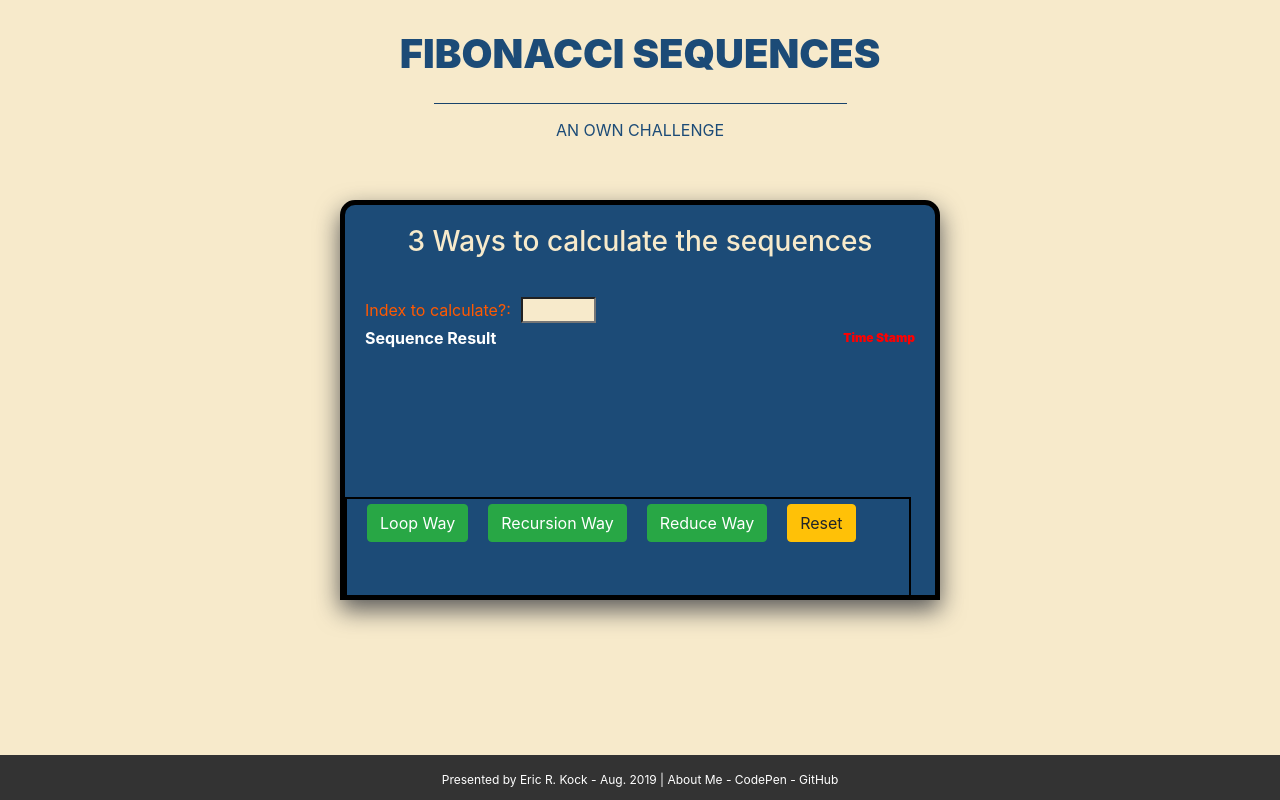
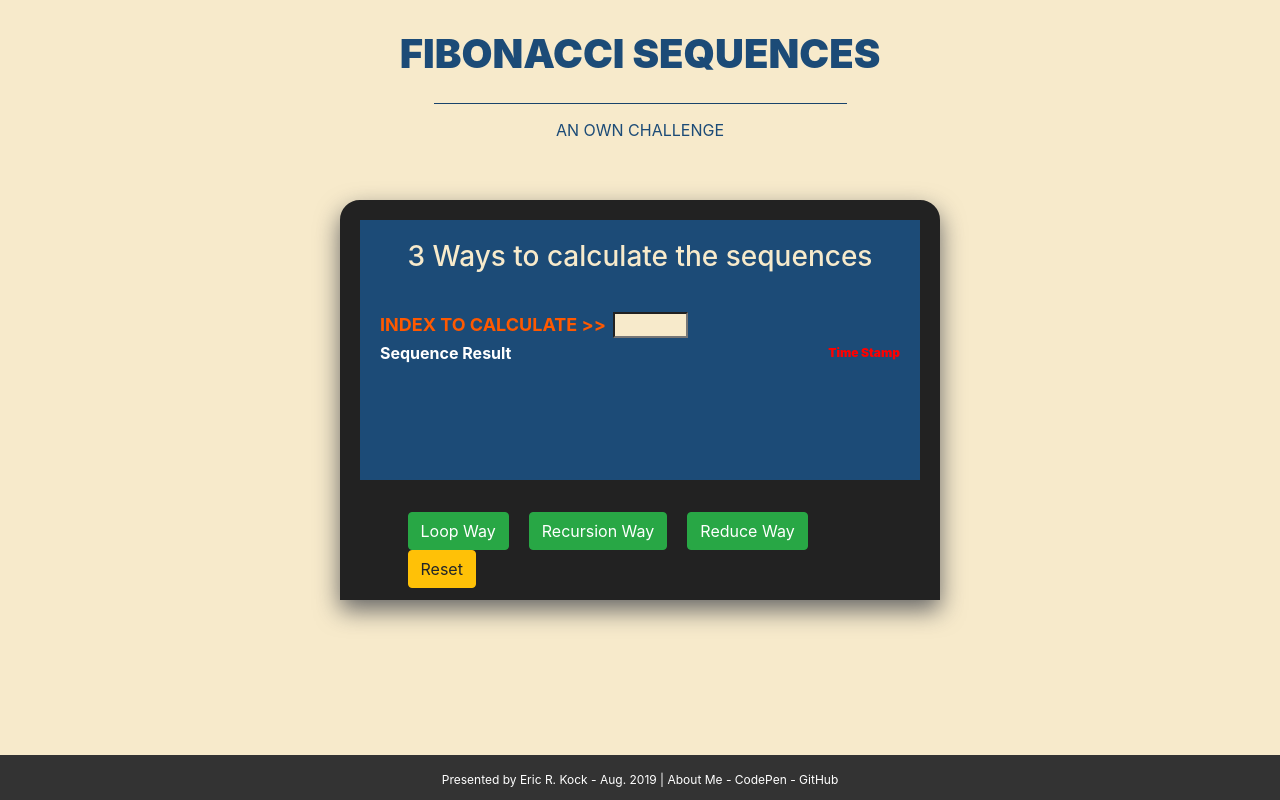
Before and after one commit to ericrkock/Fibonacci-Sequences, a React (Create React App) app in the folder fibonacci/: page / in a window 1280 px wide. Built offline with nearby package versions, Linux system fonts and the light colour scheme.

Commit message:
Components updates

```diff
--- a/fibonacci/src/components/CalcButtons.js
+++ b/fibonacci/src/components/CalcButtons.js
@@ -1,6 +1,6 @@
 import React from 'react';
 import Button from 'react-bootstrap/Button';
-//import FiboLoop from "./FiboLoop";
+import Display from './Display';
 
 class CalcButtons extends React.Component {
    wayLoop(index) {
@@ -15,13 +15,16 @@ class CalcButtons extends React.Component {
           fiboFirst = fiboPrev;
           fiboPrev = fiboNew;
       }
-      console.log("Calculation: ", fiboNew);
-      return fiboNew;
+      //this.setState({ result: fiboNew});
+      //console.log("Calculation: ", fiboNew);
+      //return this.result;
 
    }
 
-   wayRecursion() {
+   wayRecursion(index) {
       console.log("Recursion Way Calculation");
+      if (index <= 1 && index >= 0) return index;
+      //return wayRecursion(index-1) + wayRecursion(index-2);
    }
 
    wayReduce() {
@@ -34,11 +37,16 @@ class CalcButtons extends React.Component {
 
    render () {
       return (
-         <div className="buttoncard">
-            <Button variant="success" onClick={this.wayLoop}>Loop Way</Button>
-            <Button variant="success" onClick={this.wayRecursion}>Recursion Way</Button>
-            <Button variant="success" onClick={this.wayReduce}>Reduce Way</Button>
-            <Button variant="warning" onClick={this.resetIndex}>Reset</Button>
+         <div>
+            <Display />
+            <div className="buttoncard">
+               <div className="buttonset">
+                  <Button variant="success" onClick={this.wayLoop}>Loop Way</Button>
+                  <Button variant="success" onClick={this.wayRecursion}>Recursion Way</Button>
+                  <Button variant="success" onClick={this.wayReduce}>Reduce Way</Button>
+                  <Button variant="warning" onClick={this.resetIndex}>Reset</Button>
+               </div>
+            </div>
          </div>
       );
    }
--- a/fibonacci/src/components/Display.js
+++ b/fibonacci/src/components/Display.js
@@ -2,14 +2,21 @@ import React from 'react';
 import IndexBar from './IndexBar';
 
 class Display extends React.Component {
-   onIndexSubmit(index) {
-      console.log("Index: ", index);
+   constructor(props) {
+      super(props);
+      this.state = { index: ''};
+      this.handleChange = this.handleChange.bind(this);
    }
 
-   render () {
+   handleChange(event) {
+      this.setState({ index: event.target.value});
+      console.log("onChange: ", event.target.value);
+   }
+
+    render () {
       return (
          <div className="index">
-            <span><IndexBar onSubmit={this.onIndexSubmit}/></span>
+            <IndexBar input={this.state.index} handleChange={this.handleChange} />
             <span className="result">Sequence Result</span>
             <span className="stamp">Time Stamp</span>
          </div>
--- a/fibonacci/src/components/IndexBar.js
+++ b/fibonacci/src/components/IndexBar.js
@@ -1,7 +1,11 @@
 import React from 'react';
 
 class IndexBar extends React.Component {
-   state = { index: ""};
+   //state = { index: ''};
+
+   constructor(props) {
+      super(props);
+   };
 
    onFormSubmit = (event) => {
       event.preventDefault();
@@ -13,11 +17,11 @@ class IndexBar extends React.Component {
          <div>
             <form onSubmit={this.onFormSubmit}>
                <div className="field">
-                  <label>Index to calculate?: </label>
+                  <label>Index to calculate >></label>
                   <input
                      type="text"
-                     value={this.state.index}
-                     onChange = {(e) => this.setState({ index: e.target.value})}
+                     value={this.props.input}
+                     onChange={this.props.handleChange}
                   />
                </div>
             </form>
--- a/fibonacci/src/index.css
+++ b/fibonacci/src/index.css
@@ -9,8 +9,8 @@
   --orange: #ff5900;
 
   --alert: red;
-  --border: black;
-  --shadow: 0 10px 25px #595959;
+  --border: #222;
+  --shadow: 0 10px 25px #666;
 }
 
 /* == Main Tags == */
@@ -57,22 +57,24 @@ h3 {
   left: 50%;
   top: 50%;
   transform: translate(-50%, -50%);
-  border: 5px;
+  border: 20px;
   border-style: solid;
   border-color: var(--border);
-  border-top-right-radius: 15px;
-  border-top-left-radius: 15px;
+  border-top-right-radius: 20px;
+  border-top-left-radius: 20px;
   box-shadow: var(--shadow);
 }
 
 label {
   color: var(--orange);
-  padding-right: 5px;
+  text-transform: uppercase;
+  font-weight: 700;
+  font-size: 18px;
 }
 
 input {
   width: 75px;
-  margin-left: 5px;
+  margin-left: 7px;
   text-align: center;
   font-weight: 700;
   color: var(--blue);
@@ -99,12 +101,12 @@ input {
 }
 
 .buttoncard {
-  /*background-color: #FFF;*/
+  background-color: var(--border);
   position: fixed;
-  width: 96%;
+  width: 100%;
   height: 100px;
   right: 0px;
-  bottom: -2px;
+  bottom: 0px;
   left: 0px;
   padding-left: 20px;
   border: 2px;
@@ -112,8 +114,14 @@ input {
   border-color: var(--border);
 }
 
+.buttonset {
+  display: block;
+  max-width: 485px;
+  margin: auto;
+  padding-top: 30px;
+}
+
 Button {
-  margin-top: 5px;
   margin-right: 20px;
 }
 
--- a/fibonacci/src/index.js
+++ b/fibonacci/src/index.js
@@ -1,8 +1,9 @@
 import React from 'react';
 import ReactDOM from 'react-dom';
 import './index.css';
+
+//import Display from './components/Display';
 import CalcButtons from './components/CalcButtons';
-import Display from './components/Display';
 
 class App extends React.Component {
    render () {
@@ -16,15 +17,15 @@ class App extends React.Component {
 
             <div className="displaybox">
                <h3>3 Ways to calculate the sequences</h3>
-               <div><Display /></div>
+               {/*<div><Display /></div>*/}
                <div><CalcButtons /></div>
             </div>
 
             <div className="footer">
                <span>Presented by Eric R. Kock - Aug. 2019 |
-                  <a href="https://about.me/erickock" target="_blank"> About Me</a> -
-                  <a href="https://codepen.io/EricRKock/" target="_blank"> CodePen </a> -
-                  <a href="https://github.com/ericrkock/" target="_blank"> GitHub</a>
+                  <a href="https://about.me/erickock" rel="noopener noreferrer" target="_blank"> About Me</a> -
+                  <a href="https://codepen.io/EricRKock/" rel="noopener noreferrer" target="_blank"> CodePen </a> -
+                  <a href="https://github.com/ericrkock/" rel="noopener noreferrer" target="_blank"> GitHub</a>
                </span>
             </div>
          </div>
```
